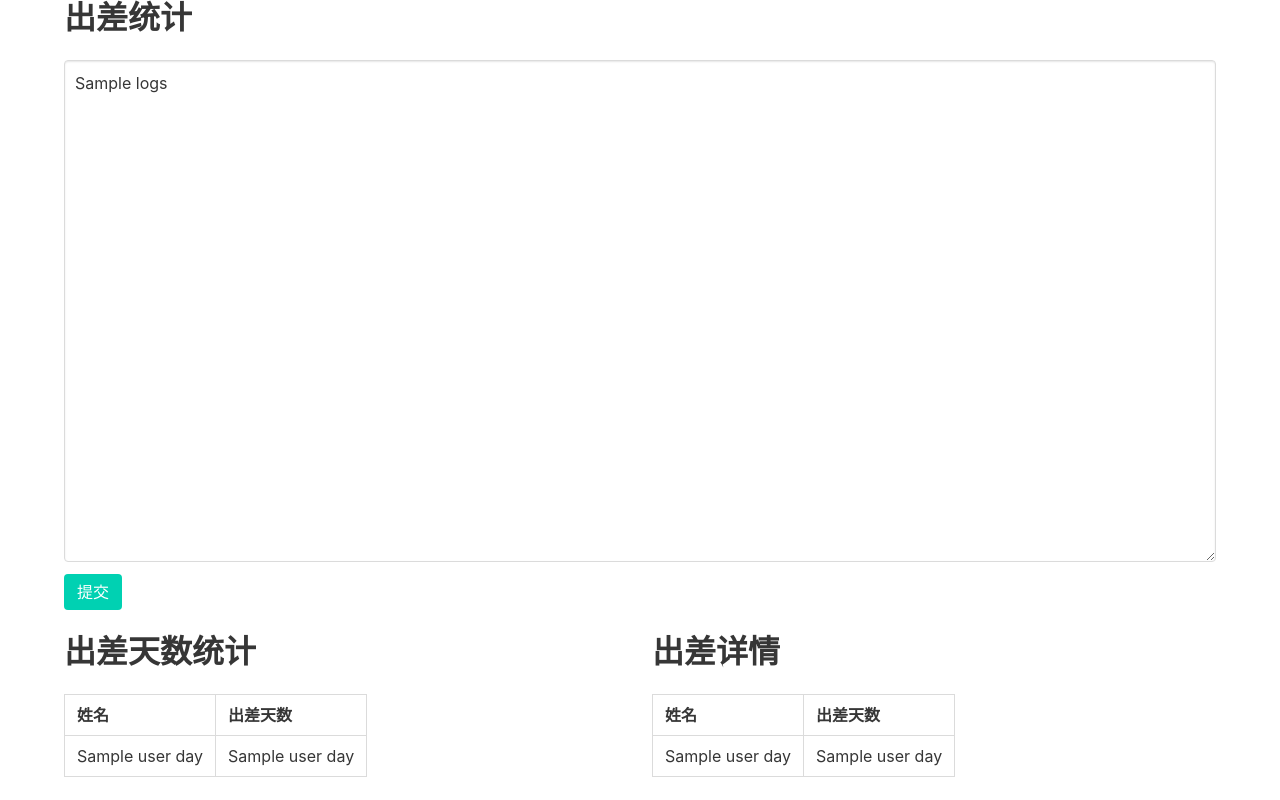
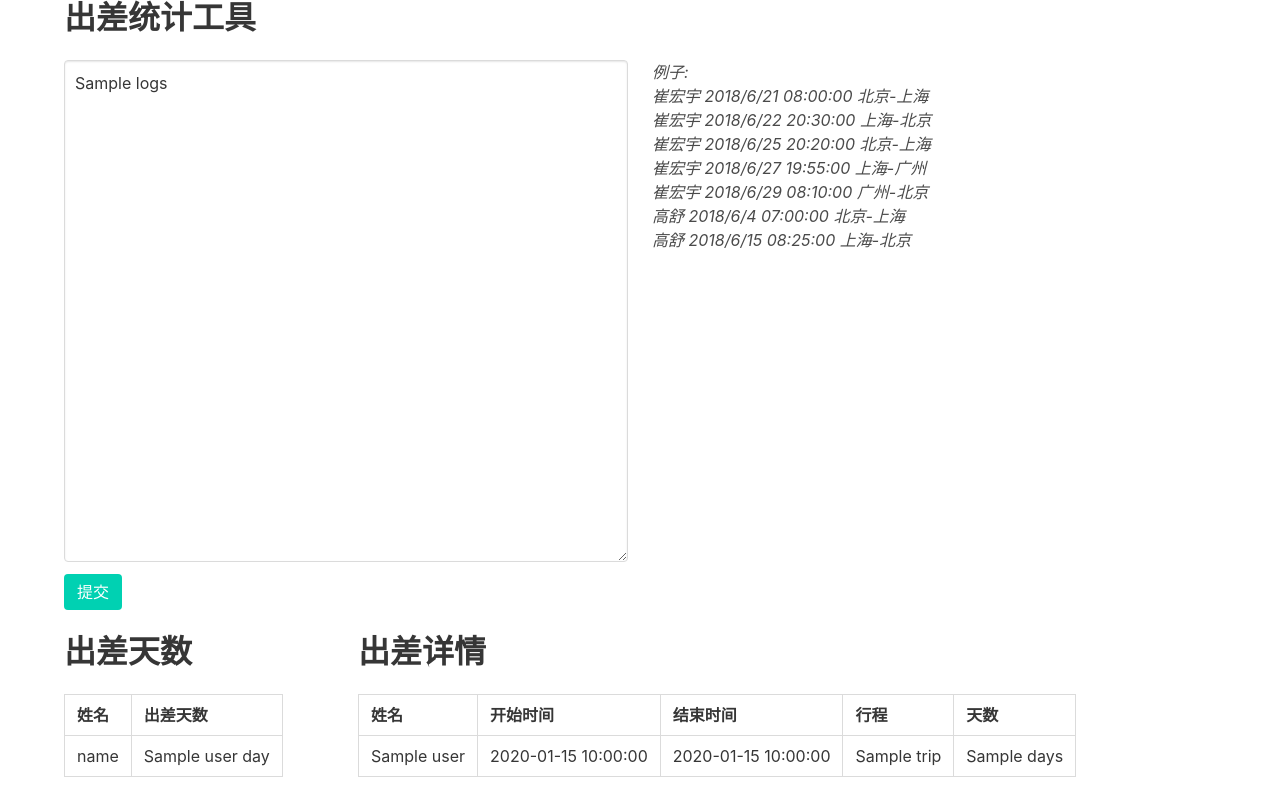
Before and after one commit to datavisorbingyuchen/awesome-office, a Flask app: template src/templates/business_trip.html in a window 1280 px wide. Run offline with Flask 2, Linux system fonts and the light colour scheme; the template is opened without the code that fills it: most values are stand-ins (such as "Sample title", 1, 10 or a date in 2020).

Commit message:
finish business trip

```diff
--- a/src/app.py
+++ b/src/app.py
@@ -4,6 +4,7 @@
 from datetime import datetime, timedelta
 
 from flask import Flask, render_template, request
+
 
 app = Flask(__name__)
 
@@ -22,29 +23,48 @@ def business_trip():
         return render_template('business_trip.html')
     users_trips = dict()
     users_days = dict()
+    user_trip_details = list()
     for line in request.form.get('logs').split('\r\n'):
         (user_name, trip_time, location) = line.strip().split('\t')
         users_trips.setdefault(user_name, [])
-        users_trips[user_name].append(
-            (datetime.strptime(trip_time, '%Y/%m/%d %H:%M:%S'),
-             location.split('-')[0],
-             location.split('-')[1]))
+        users_trips[user_name].append(dict(
+            time=datetime.strptime(trip_time, '%Y/%m/%d %H:%M:%S'),
+            from_city=location.split('-')[0],
+            to_city=location.split('-')[1]))
     for user in users_trips:
-        users_trips[user].sort(key=lambda i: i[0])
+        users_trips[user].sort(key=lambda i: i['time'])
         start = None
-        days = 0
-        for trip in users_trips[user]:
+        total_days = 0
+        current_trips = []
+        for current_trip in users_trips[user]:
+            current_trips.append(current_trip)
             if start is None:
-                start = trip
+                start = current_trip
                 continue
-            if trip[2] == start[1]:
-                days += cal_trip_days(start[0], trip[0])
+            if current_trip['to_city'] == start['from_city']:
+                days = cal_trip_days(start['time'], current_trip['time'])
+                user_trip_details.append(dict(
+                    user=user,
+                    start_time=start['time'],
+                    end_time=current_trip['time'],
+                    trip=' '.join(['%s-%s' % (c['from_city'], c['to_city'])
+                                   for c in current_trips]),
+                    days=days
+                ))
+
+                total_days += days
                 start = None
-        users_days[user] = days
+                current_trips = []
+            elif current_trip['from_city'] == start['from_city']:
+                start = current_trip
+                current_trips = [current_trip]
+        users_days[user] = total_days
     return render_template(
         'business_trip.html',
         logs=request.form.get('logs'),
-        user_days=users_days)
+        user_days=users_days,
+        user_trip_details=user_trip_details
+    )
 
 if __name__ == '__main__':
     app.run(debug=True)
--- a/src/templates/business_trip.html
+++ b/src/templates/business_trip.html
@@ -1,8 +1,8 @@
 {% extends "base.html" %}
 {% block body %}
+<h1 class="title">出差统计工具</h1>
 <div class="columns">
   <div class="column">
-    <h1 class="title">出差统计</h1>
     <form method="post" action="{{ url_for('business_trip') }}">
       <div class="field">
         <div class="control">
@@ -16,40 +16,68 @@
       </div>
     </form>
   </div>
+  <div class="column">
+    <em>例子:
+      <p class="content">
+      崔宏宇	2018/6/21 08:00:00	北京-上海
+      <br>
+      崔宏宇	2018/6/22 20:30:00	上海-北京
+      <br>
+      崔宏宇	2018/6/25 20:20:00	北京-上海
+      <br>
+      崔宏宇	2018/6/27 19:55:00	上海-广州
+      <br>
+      崔宏宇	2018/6/29 08:10:00	广州-北京
+      <br>
+      高舒	2018/6/4 07:00:00	北京-上海
+      <br>
+      高舒	2018/6/15 08:25:00	上海-北京
+      </p>
+    </em>
+  </div>
 </div>
 
-{% if user_days %}
 <div class="columns">
-  <div class="column">
-    <h2 class="title">出差天数统计</h2>
+  {% if user_days %}
+  <div class="column is-one-quarter">
+    <h2 class="title">出差天数</h2>
     <table class="table is-bordered">
       <tr>
         <th>姓名</th>
         <th>出差天数</th>
       </tr>
-      {% for name in user_days %}
+      {% for user in user_days.keys() %}
       <tr>
-        <td>{{ name }}</td>
-        <td>{{ user_days[name] }}</td>
+        <td>{{ user }}</td>
+        <td>{{ user_days[user] }}</td>
       </tr>
       {% endfor %}
     </table>
   </div>
-  <div class="column">
+  {% endif %}
+
+  {% if user_trip_details %}
+  <div class="column is-three-quarters">
     <h2 class="title">出差详情</h2>
     <table class="table is-bordered">
       <tr>
         <th>姓名</th>
-        <th>出差天数</th>
+        <th>开始时间</th>
+        <th>结束时间</th>
+        <th>行程</th>
+        <th>天数</th>
       </tr>
-      {% for name in user_days %}
+      {% for detail in user_trip_details %}
       <tr>
-        <td>{{ name }}</td>
-        <td>{{ user_days[name] }}</td>
+        <td>{{ detail.user }}</td>
+        <td>{{ detail.start_time }}</td>
+        <td>{{ detail.end_time }}</td>
+        <td>{{ detail.trip }}</td>
+        <td>{{ detail.days }}</td>
       </tr>
       {% endfor %}
     </table>
   </div>
+  {% endif %}
 </div>
-{% endif %}
 {% endblock %}
```
